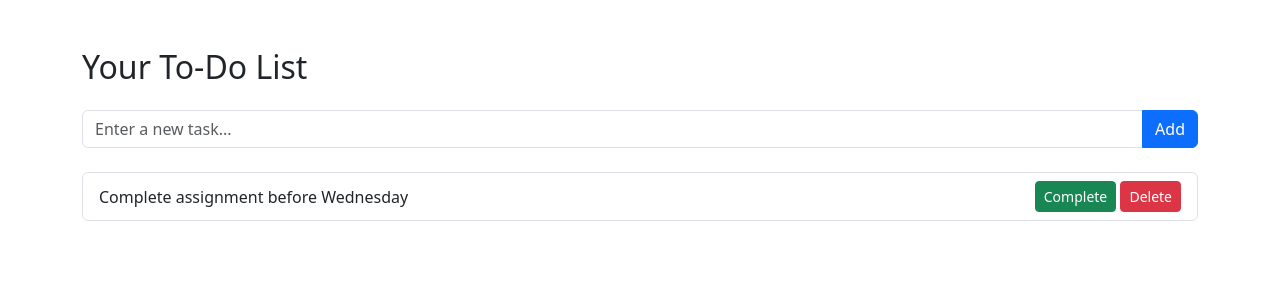
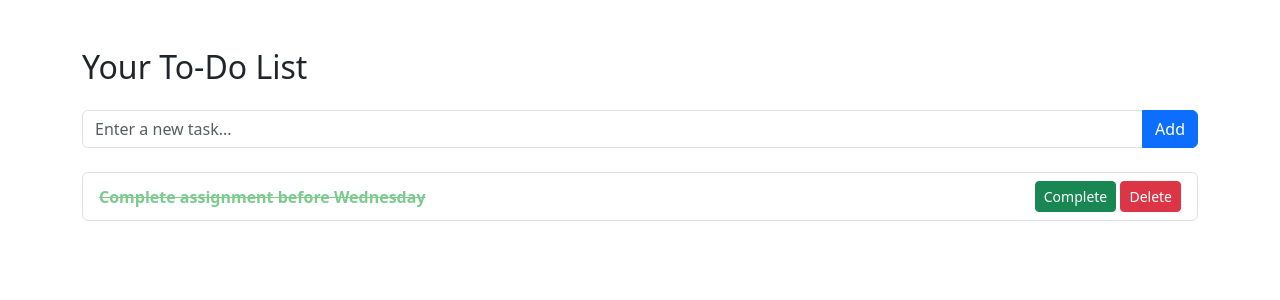
Before and after one commit to cyb3erasad/Flask-Todo-List, a Flask app: page / in a window 1280 px wide. Shown: the part 56-356 px from the top of the page. Run offline with Flask 3, Linux system fonts and the light colour scheme; a user stored in the database is signed in; data comes from the database, SQL or seed files in the repository; both versions use the stored data as it was after the commit.

Commit message:
Change UI

```diff
--- a/templates/index.html
+++ b/templates/index.html
@@ -10,7 +10,9 @@
     <style>
         .completed {
             text-decoration: line-through;
-            color: gray;
+            color: #28a745;
+            font-weight: bold;
+            opacity: 0.6;
         }
     </style>
 </head>
@@ -44,7 +46,7 @@
             {% for task in tasks %}
             <li class="list-group-item d-flex justify-content-between align-items-center">
 
-                <span class="{% if task.completed %}completed{% endif %}">
+                <span class="{% if task.complete %} completed {% endif %}">
                     {{ task.title }}
                 </span>
 
```
Also changed, not shown: instance/todo.db.
